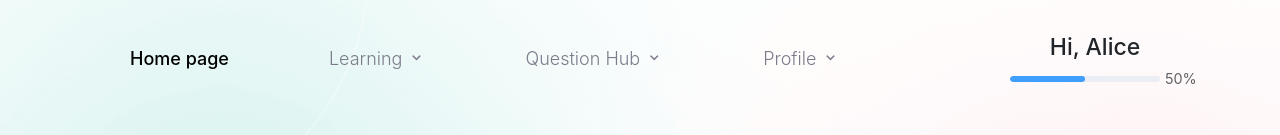
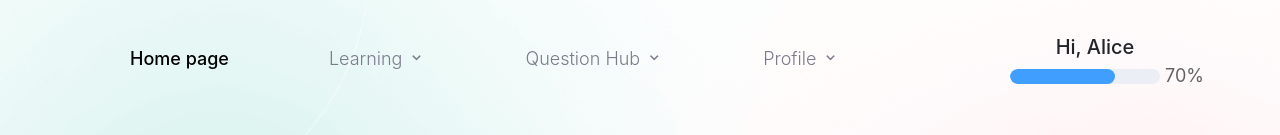
Before and after one commit to Leshangpang/COMP30022-SDGs-Frontend, a Vue app in the folder itp-front/: page /#/ in a window 1280 px wide. Shown: the top 135 px of the page. Built offline with nearby package versions, Linux system fonts and the light colour scheme; a web font is replaced by a local one.

Commit message:
Update NavigationBar.vue

```diff
--- a/itp-front/src/components/NavigationBar.vue
+++ b/itp-front/src/components/NavigationBar.vue
@@ -163,7 +163,7 @@
           <template v-if="isLoggedIn">
             <div class="user-info-container">
               <span class="after-login-username">Hi, {{ username }}</span>
-              <el-progress :percentage="50" class="nav-bar-progress"></el-progress>
+              <el-progress :text-inside="false" :stroke-width="15" :percentage="70" class="nav-bar-progress"></el-progress>
             </div>
           </template>
           <template v-else>
@@ -240,13 +240,14 @@ export default {
 .nav-bar-progress {
   width: 100%; /* 让进度条的宽度适应容器或调整为固定值 */
   min-width: 200px; /* 可根据需要设置最大宽度 */
+
 }
 
 .after-login-username {
   margin-bottom: 5px;
   margin-right: 30px;
   font-weight: 460; /* 加粗字体 */
-  font-size: 23px; /* 增大字体 */
+  font-size: 20px; /* 增大字体 */
 }
 
 .edu-navbar-area.is-sticky {
```
